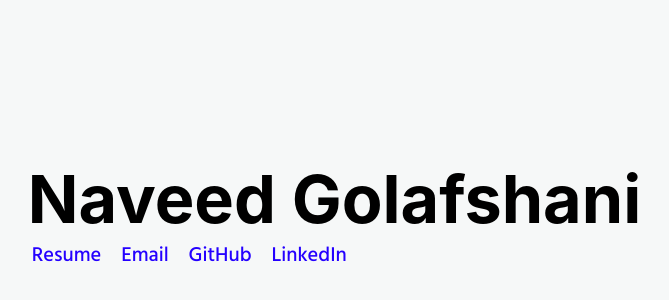
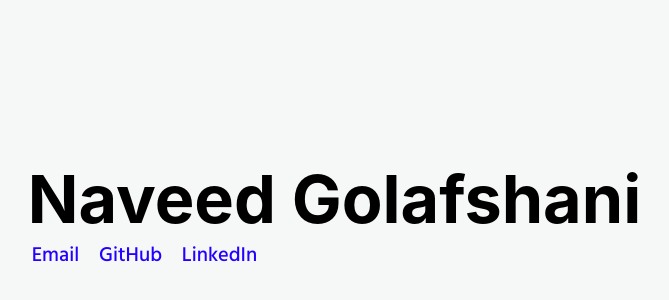
Before and after one commit to naveedgol/naveedgol.github.io, a plain HTML site: page index.html in a window 1280 px wide. Shown: the part 134-434 px from the top of the page, without its empty margins (75-744 px from the left). Drawn offline with Linux system fonts and the light colour scheme.

Commit message:
Hide resume

```diff
--- a/index.html
+++ b/index.html
@@ -55,9 +55,9 @@
 <body>
   <div class="container">
     <h1 class="title">Naveed Golafshani</h1>
-    <a class="link" href="assets/Resume_Naveed_Golafshani.pdf" target="_blank">
+    <!-- <a class="link" href="assets/Resume_Naveed_Golafshani.pdf" target="_blank">
       Resume
-    </a>
+    </a> -->
     <a class="link" href="mailto:naveedgol@gmail.com">
       Email
     </a>
```
